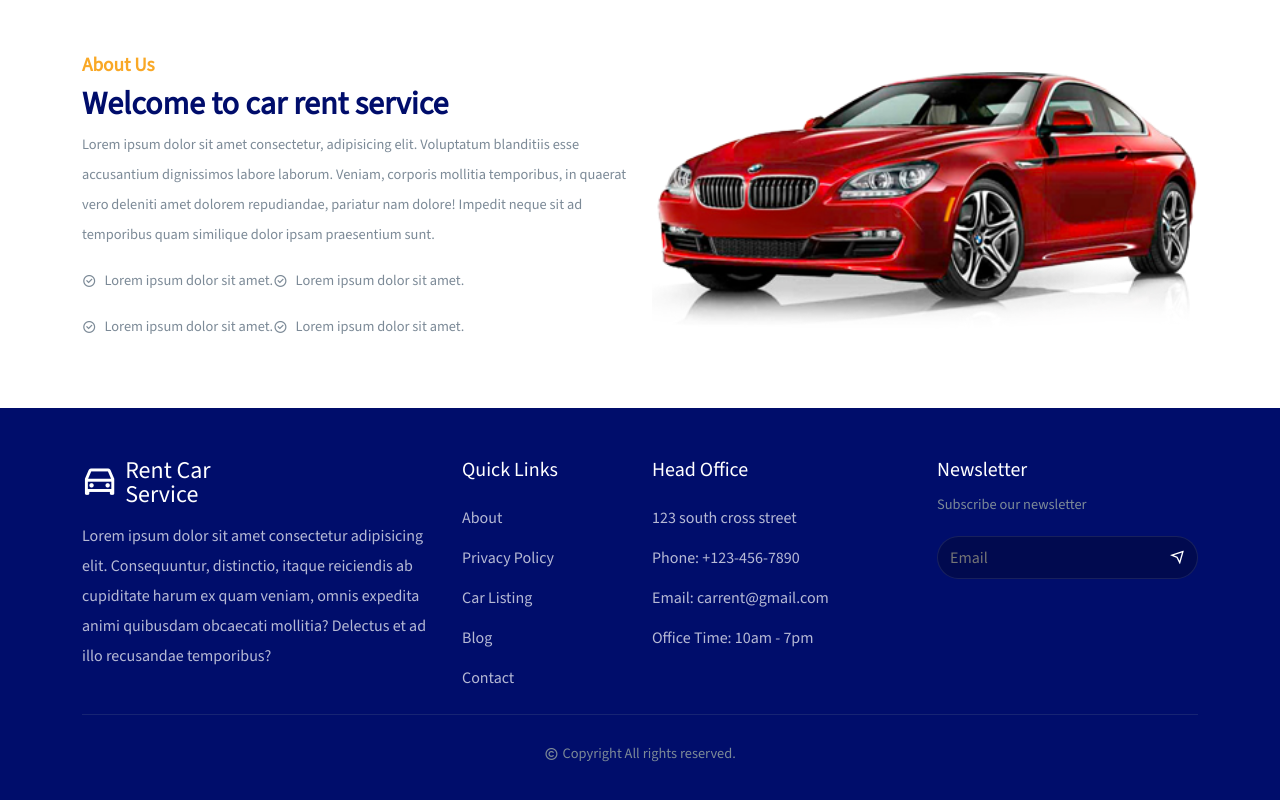
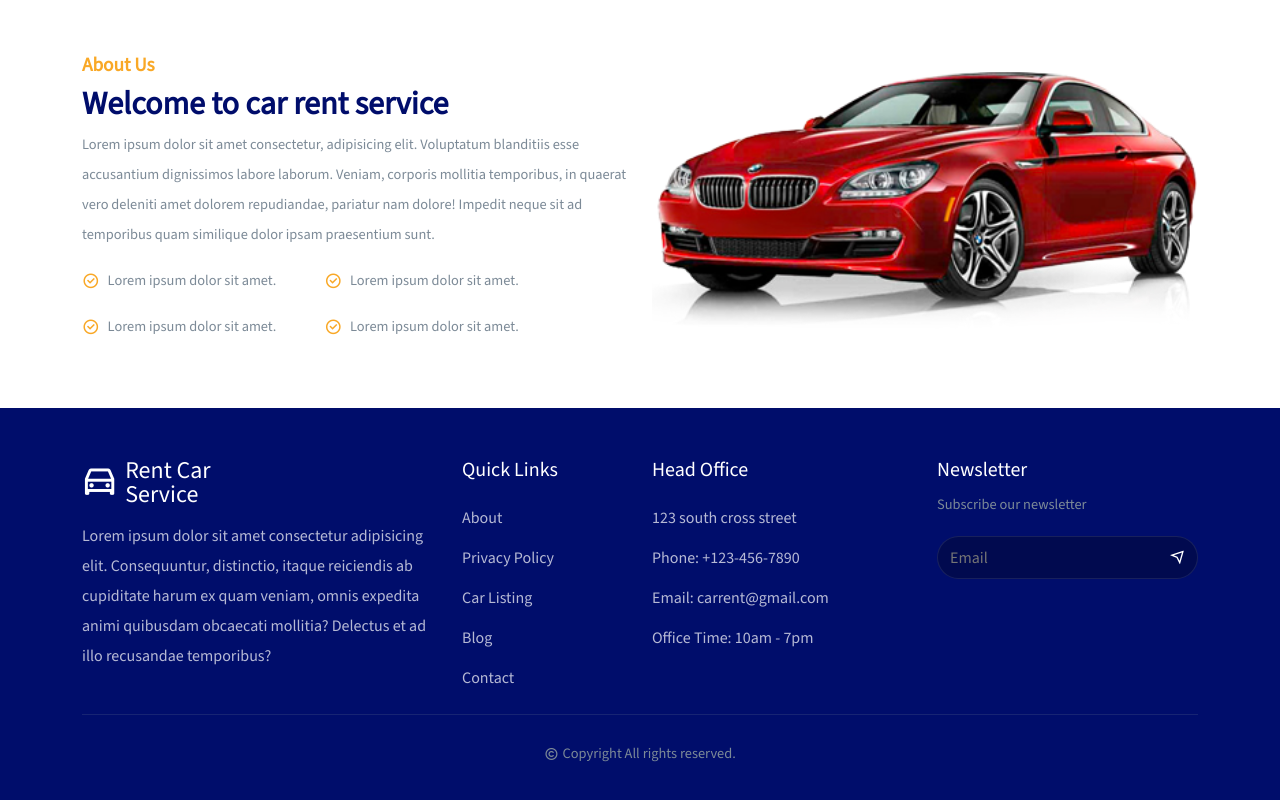
Before and after one commit to navanee1609/car-rent, a React (Create React App) app: page /home in a window 1280 px wide. Shown: the part 1138-1938 px from the top of the page. Built offline with nearby package versions, Linux system fonts and the light colour scheme.

Commit message:
added style to about-section

```diff
--- a/src/components/UI/AboutSection.jsx
+++ b/src/components/UI/AboutSection.jsx
@@ -1,6 +1,6 @@
 import React from "react";
 import { Container, Row, Col } from "reactstrap";
-// import "../../styles/about-section.css";
+import "../../styles/about-section.css";
 import aboutImg from "../../assets/all-images/cars-img/bmw-offer.png";
 
 const AboutSection = ({ aboutClass }) => {
--- a/src/styles/about-section.css
+++ b/src/styles/about-section.css
@@ -0,0 +1,8 @@
+.about__section-item {
+    column-gap: 3rem;
+  }
+
+  .about__section-item p i {
+    color: #f9a826;
+    font-size: 1.1rem;
+  }
```
